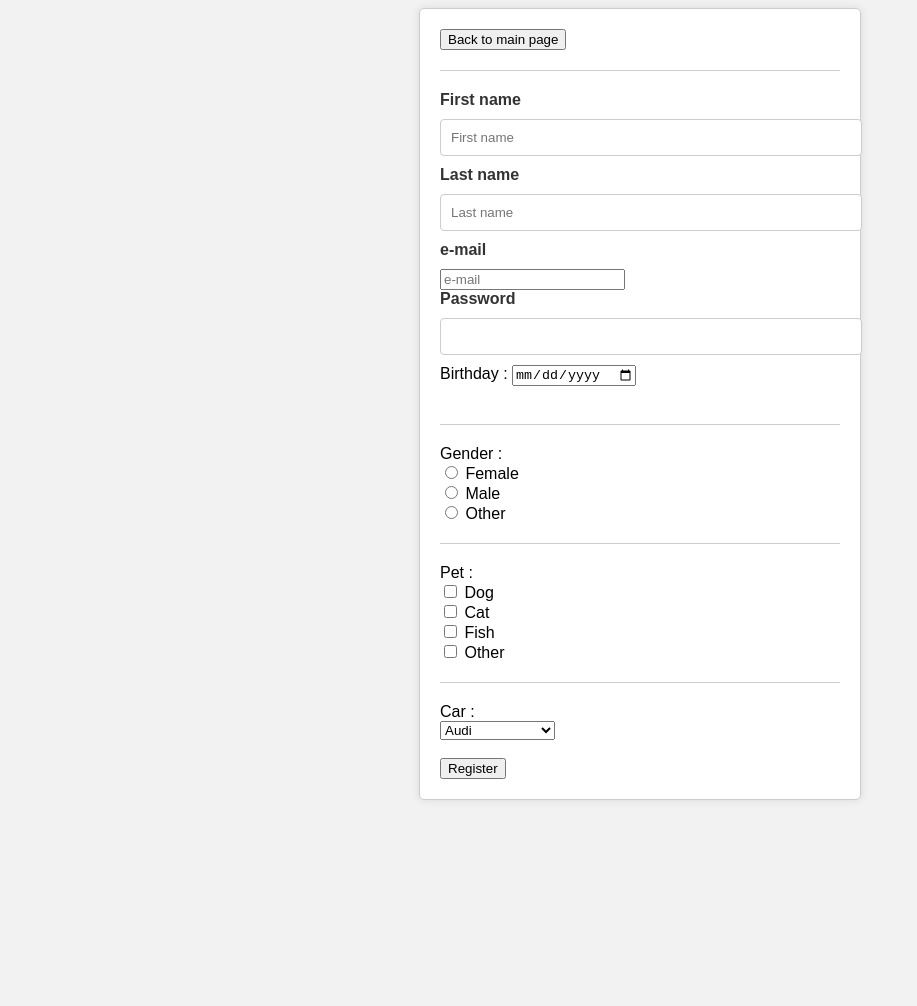
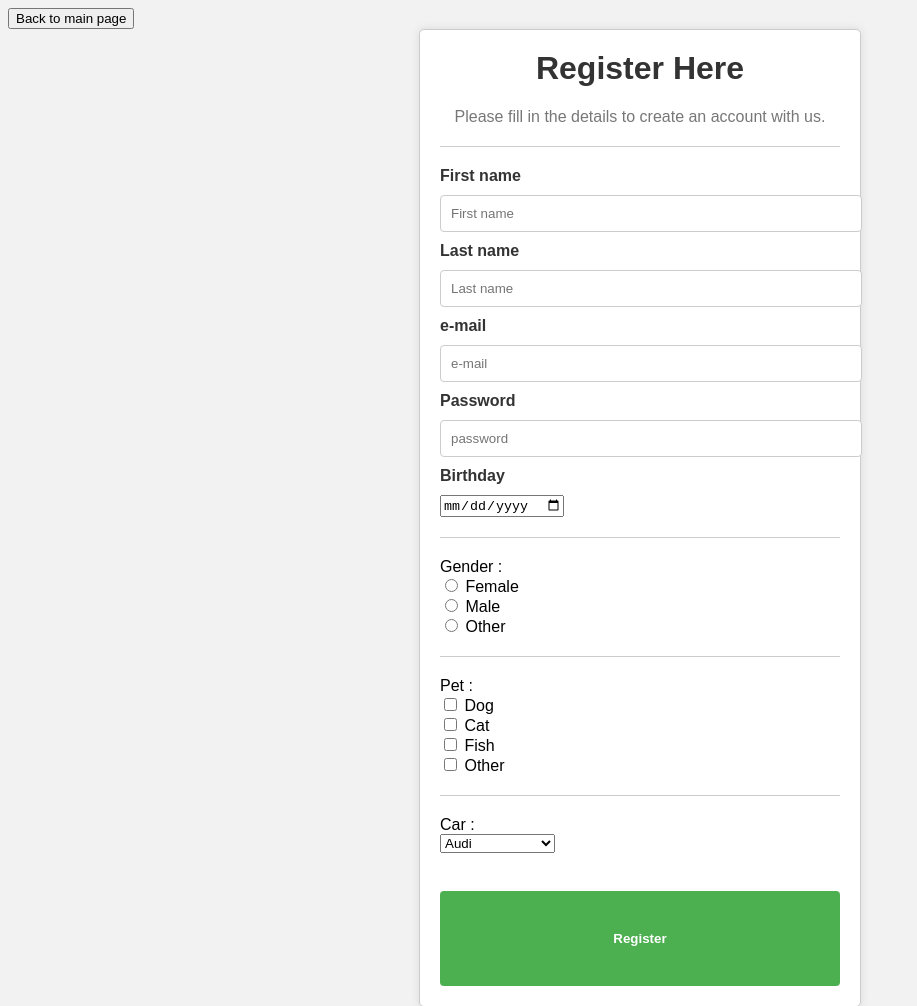
Before and after one commit to HumNoi1/Simple-Resume, a plain HTML site: page register.html in a window 1280 px wide. Shown: the top 1006 px of the page, without its empty margins (0-917 px from the left). Before the commit the page ends 808 px from the top, so only its background shows below. Drawn offline with Linux system fonts and the light colour scheme.

Commit message:
Fix text box

```diff
--- a/register.html
+++ b/register.html
@@ -72,20 +72,23 @@
   }
 </style>
 <body>
+  <form action="index.html">
+  <input type="submit" value="Back to main page" />
+</form>
   <form>
     <div class="container">
-     <form action="index.html">
-      <input type="submit" value="Back to main page" />
-    </form><br><hr>
+      <h1>Register Here</h1>
+      <p>Please fill in the details to create an account with us.</p><hr>
             <label for="First name"><b>First name</b></label>
             <input type="text" placeholder="First name" name="First name">
             <label for="Last name"><b>Last name</b></label>
             <input type="text" placeholder="Last name" name="Last name">
             <label for="e-mail"><b>e-mail</b></label>
-            <input type="email" placeholder="e-mail" name="email">
+            <input type="text" placeholder="e-mail" name="e-mail">
             <label for="Password"><b> Password</b></label>
-            <input type="password" name="" id="">
-            Birthday : <input type="date" name="" id=""> <br> <br>
+            <input type="text" placeholder="password" name="password">
+            <label for="Birthday"><b>Birthday</b></label>
+            <input type="date" name="" id="">
             <hr>
 
             Gender : <br>
@@ -109,8 +112,7 @@
                 <option value="audi" selected>Audi</option>
               </select>
               <br><br>
-            <input type="submit" value="Register">
-
+            <button type="submit" class="register"><strong>Register</strong></button>
     </div>
   </form>
 </body>
```
